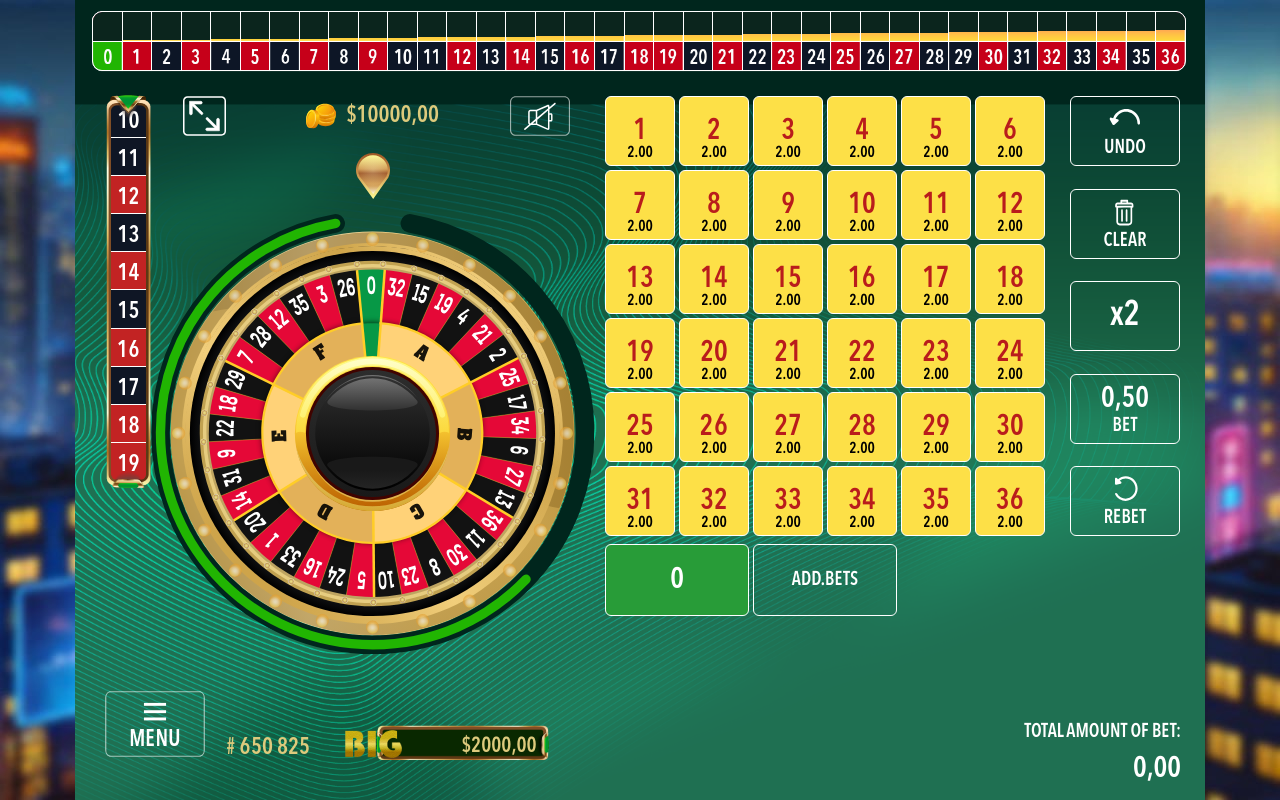
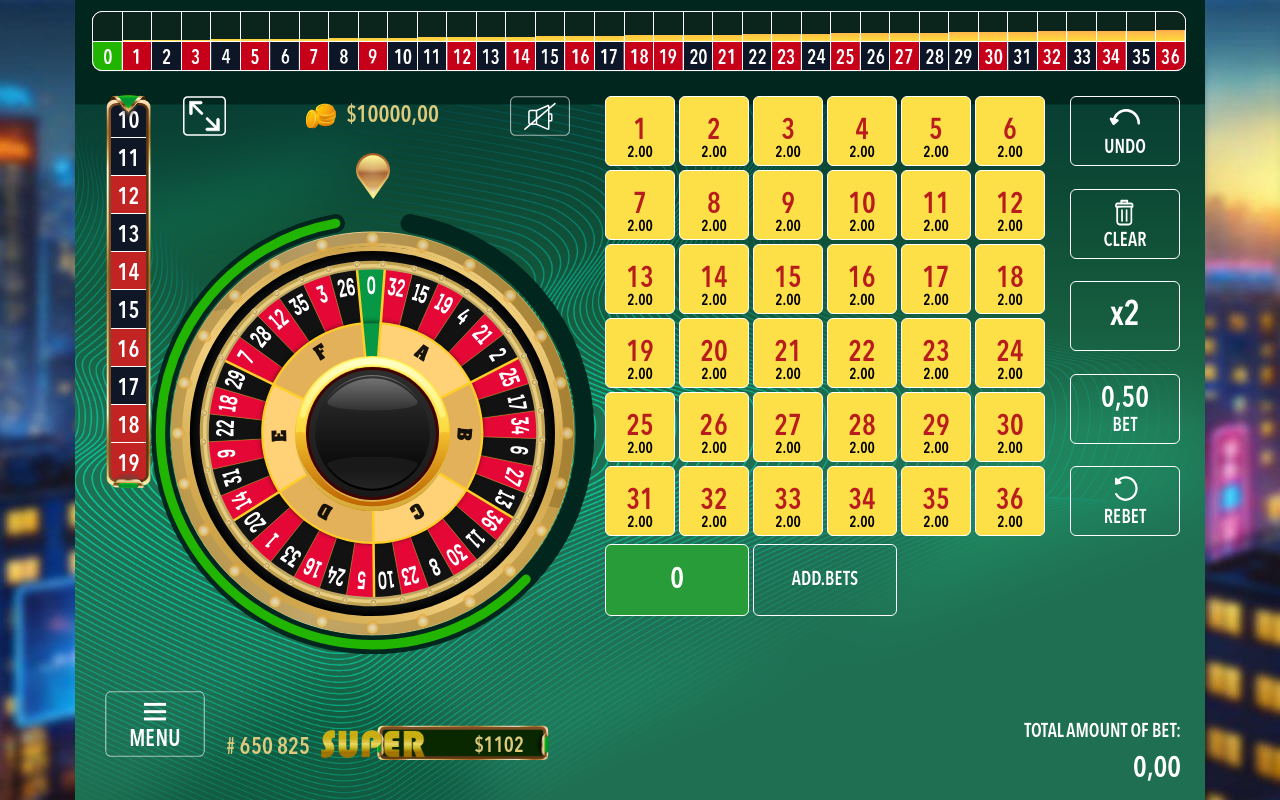
Before and after one commit to mrtsmelinial/Spin2win, a React (Vite) app: page / in a window 1280 px wide. Built offline with nearby package versions, Linux system fonts and the light colour scheme.

Commit message:
Split into jackpot list components and added animation

```diff
--- a/src/component/ControlColumn/ControlColumnBottom.jsx
+++ b/src/component/ControlColumn/ControlColumnBottom.jsx
@@ -1,5 +1,6 @@
 import React from 'react'
 import Jackpots from './Jackpots'
+import JacpotsAmount from './JacpotsAmount'
 
 export default function ControlColumnBottom() {
   return (
@@ -7,7 +8,7 @@ export default function ControlColumnBottom() {
 			<button className='roulette__button roulette__button--menu'></button>
 			<div className='roulette__session'># 650 825</div>
 			<Jackpots/>
-			<div className='roulette__winning'>$2000,00</div>
+			<JacpotsAmount/>
 		</div>
 	)
 }
--- a/src/component/ControlColumn/Jackpots.jsx
+++ b/src/component/ControlColumn/Jackpots.jsx
@@ -1,13 +1,66 @@
-import React from 'react'
+import React, { useEffect, useRef, useState } from 'react'
+
+const slides = [
+	{
+		title: 'big',
+		src: '/img/jackpot-big.png',
+		amount: 148,
+	},
+	{
+		title: 'super',
+		src: '/img/jackpot-super.png',
+		amount: 1102,
+	},
+	{
+		title: 'mega',
+		src: '/img/jackpot-mega.png',
+		amount: 10860,
+	},
+]
+
+const extendedSlides = [...slides, slides[0]]
 
 export default function Jackpots() {
-  return (
+	const [currentIndex, setCurrentIndex] = useState(0)
+	const [transition, setTransition] = useState(true)
+	const intervalRef = useRef(null)
+
+	useEffect(() => {
+		intervalRef.current = setInterval(() => {
+			setCurrentIndex(prev => prev + 1)
+			setTransition(true)
+		}, 5000)
+
+		return () => clearInterval(intervalRef.current)
+	}, [])
+
+	useEffect(() => {
+		if (currentIndex === extendedSlides.length - 1) {
+			const timeout = setTimeout(() => {
+				setTransition(false)
+				setCurrentIndex(0)
+			}, 500)
+			return () => clearTimeout(timeout)
+		}
+	}, [currentIndex])
+
+	return (
 		<div className='roulette__jackpot'>
-			<div className='roulette__jackpot-list'>
-				<div className='roulette__jackpot-img roulette__jackpot-img--big'></div>
-				<div className='roulette__jackpot-img roulette__jackpot-img--super'></div>
-				<div className='roulette__jackpot-img roulette__jackpot-img--mega'></div>
-				<div className='roulette__jackpot-img roulette__jackpot-img--big'></div>
+			<div
+				className='roulette__jackpot-list'
+				style={{
+					left: `-${currentIndex * 126}px`,
+					transition: transition ? 'left 0.5s' : 'none',
+				}}
+			>
+				{extendedSlides.map((item, index) => (
+					<div
+						className={`roulette__jackpot-item ${item.title === 'big' ? 'roulette__jackpot-item--right' : ''}`}
+						key={index}
+					>
+						<img className='roulette__jackpot-img ' src={item.src} />
+					</div>
+				))}
 			</div>
 		</div>
 	)
--- /dev/null
+++ b/src/component/ControlColumn/JacpotsAmount.jsx
@@ -0,0 +1,68 @@
+import React, { useEffect, useRef, useState } from 'react'
+
+const slides = [
+	{
+		title: 'big',
+		src: '/img/jackpot-big.png',
+		amount: 148,
+	},
+	{
+		title: 'super',
+		src: '/img/jackpot-super.png',
+		amount: 1102,
+	},
+	{
+		title: 'mega',
+		src: '/img/jackpot-mega.png',
+		amount: 108600,
+	},
+]
+
+const extendedSlides = [...slides, slides[0]]
+
+export default function JacpotsAmount() {
+
+  const [currentIndex, setCurrentIndex] = useState(0)
+    const [transition, setTransition] = useState(true)
+    const intervalRef = useRef(null)
+
+    useEffect(() => {
+      intervalRef.current = setInterval(() => {
+        setCurrentIndex(prev => prev + 1)
+        setTransition(true)
+      }, 5000)
+
+      return () => clearInterval(intervalRef.current)
+    }, [])
+
+    useEffect(() => {
+      if (currentIndex === extendedSlides.length - 1) {
+        const timeout = setTimeout(() => {
+          setTransition(false)
+          setCurrentIndex(0)
+        }, 500)
+        return () => clearTimeout(timeout)
+      }
+    }, [currentIndex])
+
+  return (
+		<div className='roulette__jackpot-amount'>
+			<div
+				className='roulette__amount-list'
+				style={{
+					left: `-${currentIndex * 126}px`,
+					transition: transition ? 'left 0.5s' : 'none',
+				}}
+			>
+				{extendedSlides.map((item, index) => (
+					<div
+						className='roulette__amount-item'
+						key={index}
+					>
+						${item.amount}
+					</div>
+				))}
+			</div>
+		</div>
+	)
+}
--- a/src/style/roulette.css
+++ b/src/style/roulette.css
@@ -257,17 +257,12 @@
 	z-index: 100;
 }
 
-.roulette__winning {
-	width: 126px;
-	height: 28px;
-	text-align: center;
-	display: grid;
-	place-items: center;
+.roulette__jackpot-amount {
 	font-size: 22px;
 	color: rgb(221 202 124);
 }
 
-.roulette__jackpot {
+.roulette__jackpot, .roulette__jackpot-amount {
 	position: relative;
 	width: 126px;
 	height: 28px;
@@ -278,29 +273,26 @@
 	overflow: hidden;
 }
 
-.roulette__jackpot-list {
+.roulette__jackpot-list, .roulette__amount-list {
 	position: absolute;
+	left: 0px;
 	height: 100%;
 	display: flex;
+	align-items: center;
 }
 
-.roulette__jackpot-img {
+.roulette__jackpot-item, .roulette__amount-item {
 	width: 126px;
 	height: 28px;
-	background-position: center;
-	background-repeat: no-repeat;
-	background-size: contain;
+	display: flex;
+	justify-content: center;
 
-	&.roulette__jackpot-img--big {
-		background-image: url(../../img/jackpot-big.png);
-	}
-	&.roulette__jackpot-img--super {
-		background-image: url(../../img/jackpot-super.png);
-	}
-	&.roulette__jackpot-img--mega {
-		background-image: url(../../img/jackpot-mega.png);
+	&.roulette__jackpot-item--right{
+		justify-content: end;
+		padding-right: 14px;
 	}
 }
+
 
 .roulette__session {
 	height: 28px;
```
